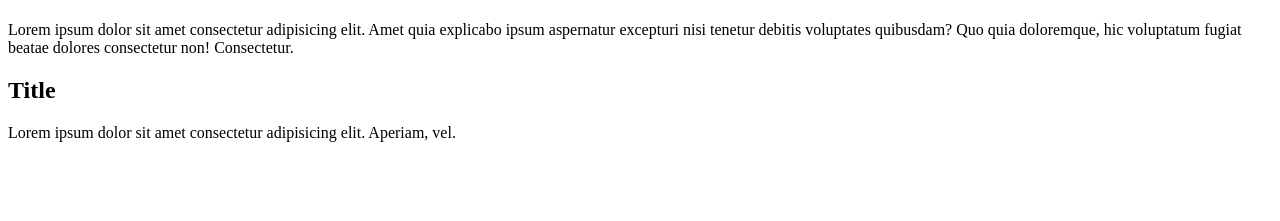
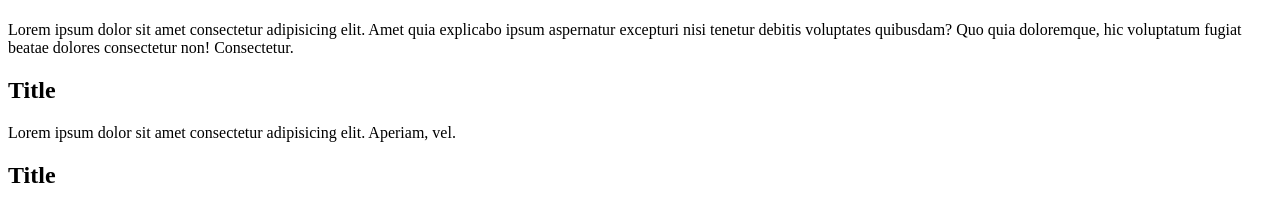
Before and after one commit to artyom-voitas/git-test, a plain HTML site: page index.html in a window 1280 px wide. Shown: the part 59-280 px from the top of the page. Drawn offline with Linux system fonts and the light colour scheme.

Commit message:
added fourth-section

```diff
--- a/index.html
+++ b/index.html
@@ -17,5 +17,8 @@
     <section class="third-section">
         <p>Lorem ipsum dolor sit amet consectetur adipisicing elit. Aperiam, vel.</p>
     </section>
+    <section class="fourth-section">
+       <h2>Title</h2>
+    </section>
 </body>
 </html>
```
